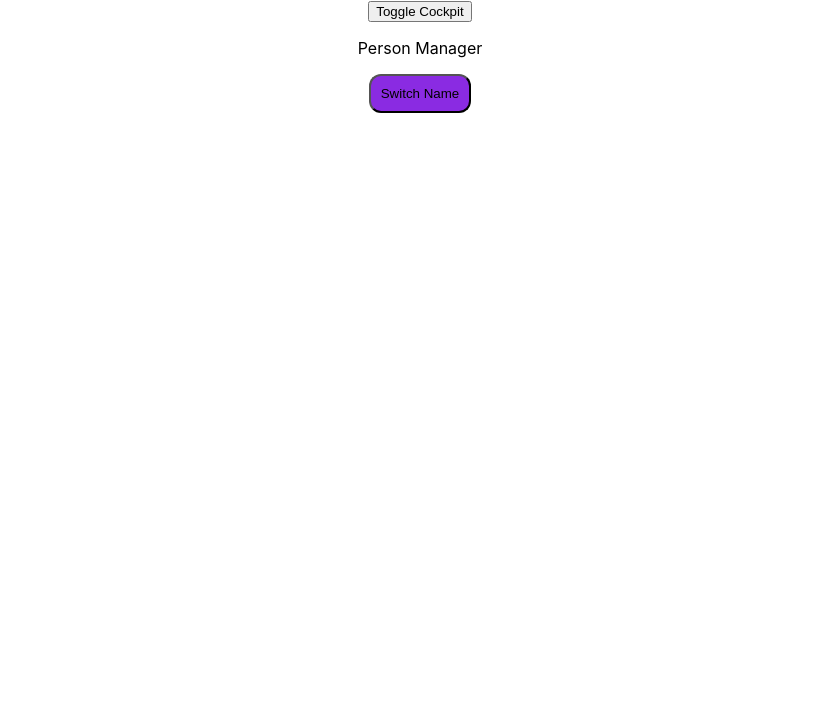
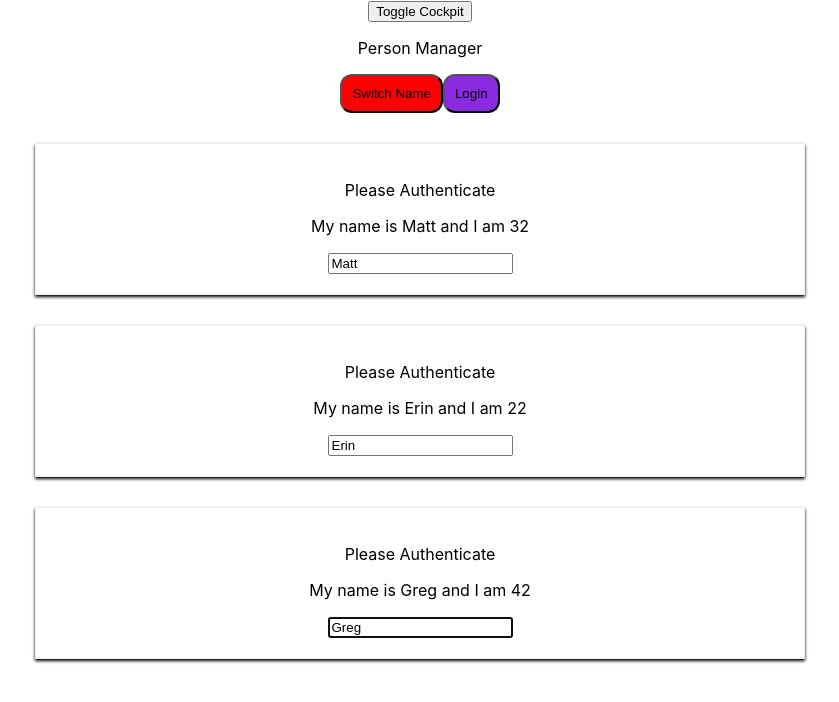
Before and after one commit to mdavid36/udemy-react, a React (Create React App) app: page / in a window 1280 px wide. Shown: the top 702 px of the page, without its empty margins (220-1059 px from the left). Built offline with nearby package versions, Linux system fonts and the light colour scheme.

Commit message:
use context to pass props

```diff
--- a/package.json
+++ b/package.json
@@ -6,6 +6,7 @@
     "@testing-library/jest-dom": "^4.2.4",
     "@testing-library/react": "^9.5.0",
     "@testing-library/user-event": "^7.2.1",
+    "prop-types": "^15.7.2",
     "radium": "^0.26.0",
     "react": "^16.13.1",
     "react-dom": "^16.13.1",
--- a/src/components/Cockpit/Cockpit.js
+++ b/src/components/Cockpit/Cockpit.js
@@ -1,22 +1,28 @@
-import React, { useEffect } from 'react'
+import React, { useEffect, useRef, useContext } from 'react'
 import './Cockpit.css'
 import Radium from 'radium'
+import AuthContext from '../../context/auth-context'
 
 
 const Cockpit = (props) => {
 
+  const toggleButtonRef = useRef(null);
+  const authContext = useContext(AuthContext)
+
+  console.log("^^^^", authContext.authenticated)
+
   useEffect(() => {
-    console.log("%%%Cockpit useEffect")
-    setTimeout(() => {
-      alert('Saved Data to Cloud!')
-    }, 1000)
-    return () => console.log('Cockpit.js Cleanup code')
+    // console.log("%%%Cockpit useEffect")
+    toggleButtonRef.current.click()
+    // setTimeout(() => {
+    //   alert('Saved Data to Cloud!')
+    // }, 1000)
   }, [])
 
-  useEffect(() => {
-    console.log("%%%Cockpit 2nd useEffect")
-    return () => console.log('Cockpit.js 2nd Cleanup code')
-  })
+  // useEffect(() => {
+  //   console.log("%%%Cockpit 2nd useEffect")
+  //   return () => console.log('Cockpit.js 2nd Cleanup code')
+  // })
 
   let buttonClasses = ''
   if (props.showPersons) {
@@ -36,7 +42,9 @@ const Cockpit = (props) => {
   return (
     <div className='cockpit'>
       <p className={bannerClassesString}>{props.title}</p>
-      <button className={buttonClasses} onClick={props.clicked}>Switch Name</button>
+      <button ref={toggleButtonRef} className={buttonClasses} onClick={props.clicked}>Switch Name</button>
+      <button onClick={authContext.login}>Login</button>
+
     </div>
   )
 }
--- a/src/components/Persons/Person/Person.js
+++ b/src/components/Persons/Person/Person.js
@@ -1,17 +1,41 @@
 import React, { Component } from 'react'
+
 import classes from './Person.module.css'
 import CustomFragment from '../../../higherOrderComponents/CustomFragment';
 import withClass from '../../../higherOrderComponents/withClass';
+import AuthContext from '../../../context/auth-context'
 
 
 class Person extends Component {
+
+  constructor(props){
+    super(props)
+    this.inputElementRef = React.createRef()
+  }
+
+  static contextType = AuthContext
+
+  componentDidMount() {
+    // this.thing.focus()
+    this.inputElementRef.current.focus()
+    console.log('>>>>> this.context.authenticated', this.context.authenticated);
+  }
   render () {
-    console.log('####Person.js rendering...')
+    console.log('Person isAuth prop', this.props.isAuth)
     return (
       <CustomFragment>
-        <p onClick={this.props.click}>My name is {this.props.name} and I am {this.props.age}</p>
+        { this.context.authenticated ? <p>Logged In!</p> : <p>Please Authenticate</p> }
+        <p onClick={this.props.click}>
+          My name is {this.props.name} and I am {this.props.age}
+        </p>
         <p>{this.props.children}</p>
-        <input type="text" onChange={this.props.changed} defaultValue={this.props.name} />
+        <input
+          // ref ={(inputEl) => {this.thing = inputEl}}
+          ref ={this.inputElementRef}
+          type="text"
+          onChange={this.props.changed}
+          defaultValue={this.props.name}
+        />
       </CustomFragment>
     )
   }
--- a/src/components/Persons/Persons.js
+++ b/src/components/Persons/Persons.js
@@ -1,19 +1,18 @@
-import React, { Component } from 'react'
+import React, { PureComponent } from 'react'
 import Person from './Person/Person'
 
-export default class Persons extends Component {
+export default class Persons extends PureComponent {
 
-  shouldComponentUpdate(np, ns){
-    console.log("Persons.js shouldComponentUpdate")
-    if (np.persons !== this.props.persons){
-      return true;
-    }else {
-      return false
-    }
-  }
+  // shouldComponentUpdate(np, ns){
+  //   console.log("Persons.js shouldComponentUpdate")
+  //   if (np.persons !== this.props.persons){
+  //     return true;
+  //   }else {
+  //     return false
+  //   }
+  // }
 
   render() {
-  console.log("^^^^Persons.js rendering...");
     return (this.props.persons.map((person, index) => {
       return <Person
         click={() => this.props.clicked(index)}
--- a/src/containers/App.js
+++ b/src/containers/App.js
@@ -4,19 +4,21 @@ import Persons from '../components/Persons/Persons';
 import Cockpit from '../components/Cockpit/Cockpit';
 import withClass from '../higherOrderComponents/withClass';
 import CustomFragment from '../higherOrderComponents/CustomFragment';
+import AuthContext from '../context/auth-context'
 
 class App extends Component {
   constructor(props) {
     super(props)
     this.state = {
       persons: [
-        { id: 'oais', name: 'Matt', age: 32 },
+        { id: 'oais', name: 'Matt', age: "32" },
         { id: 'asdf', name: 'Erin', age: 22 },
         { id: 'qcwf', name: 'Greg', age: 42 },
       ],
       showPersons: false,
       showCockpit: true,
       changeCounter: 0,
+      authenticated: false
     }
     console.log("^^^In the constructor")
   }
@@ -49,6 +51,11 @@ class App extends Component {
     this.setState({ showPersons: !shouldShow })
   }
 
+  loginHandler = () => {
+    this.setState({ authenticated: true })
+    console.log("LoginHandler state", this.state.authenticated)
+  }
+
   render() {
     let persons = null;
 
@@ -57,7 +64,8 @@ class App extends Component {
         <Persons
           persons={this.state.persons}
           clicked={this.deletePersonHandler}
-          changed={this.nameChangedHandler} />
+          changed={this.nameChangedHandler}
+          isAuthenticated={this.state.authenticated} />
       )
     }
 
@@ -69,18 +77,25 @@ class App extends Component {
           onClick={() => {
             this.setState({
               showCockpit: false
-             })
+            })
           }
           }>Toggle Cockpit</button>
+        <AuthContext.Provider
+          value={{
+            authenticated: this.state.authenticated,
+            login: this.loginHandler
+          }}
+        >
           {this.state.showCockpit ?
             <Cockpit
               title={this.props.appTitle}
               personsLength={this.state.persons.length}
               showPersons={this.state.showPersons}
               clicked={this.togglePersons} />
-              : null
-        }
-        {persons}
+            : null
+          }
+          {persons}
+        </AuthContext.Provider>
       </CustomFragment>
     );
   }
--- /dev/null
+++ b/src/context/auth-context.js
@@ -0,0 +1,8 @@
+import React from 'react'
+
+const authContext = React.createContext({
+  authenticated: false,
+  login: ()=>{}
+})
+
+export default authContext
```
Lines whose indentation alone changed are shown as unchanged.
